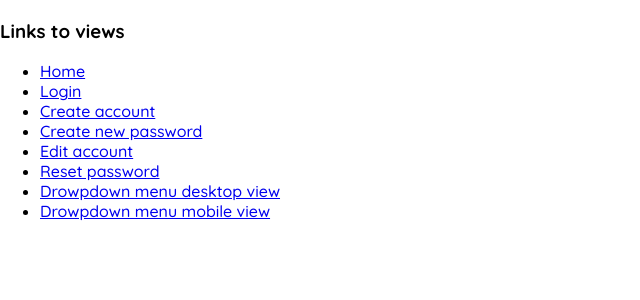
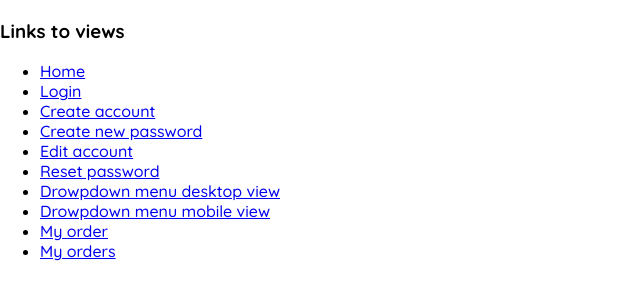
Before and after one commit to daiterranova/Yard-Sale, a plain HTML site: page index.html in a window 1280 px wide. Shown: the whole page, without its empty margins (0-640 px from the left). Drawn offline with Linux system fonts and the light colour scheme.

Commit message:
add entrypoints for my order and my orders views

```diff
--- a/index.html
+++ b/index.html
@@ -29,6 +29,12 @@
         <li>
           <a href="dropdown-menu-mobile.html">Drowpdown menu mobile view</a>
         </li>
+        <li>
+          <a href="my-order.html">My order</a>
+        </li>
+        <li>
+          <a href="my-orders.html">My orders</a>
+        </li>
       </ul>
     </div>
   </body>
```
